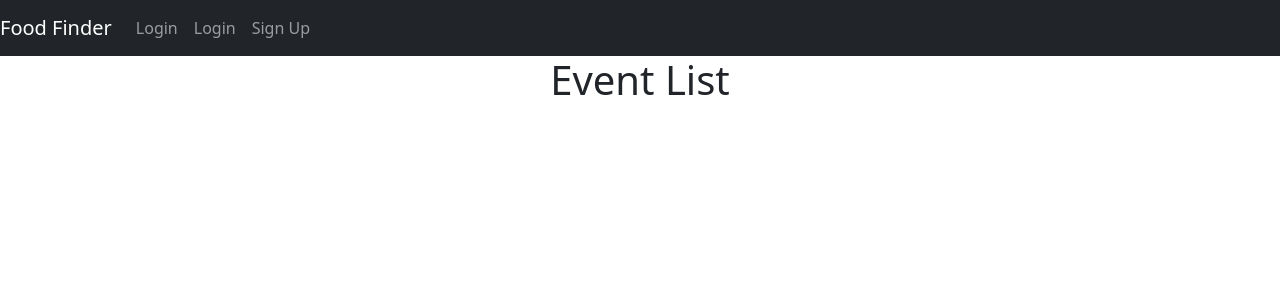
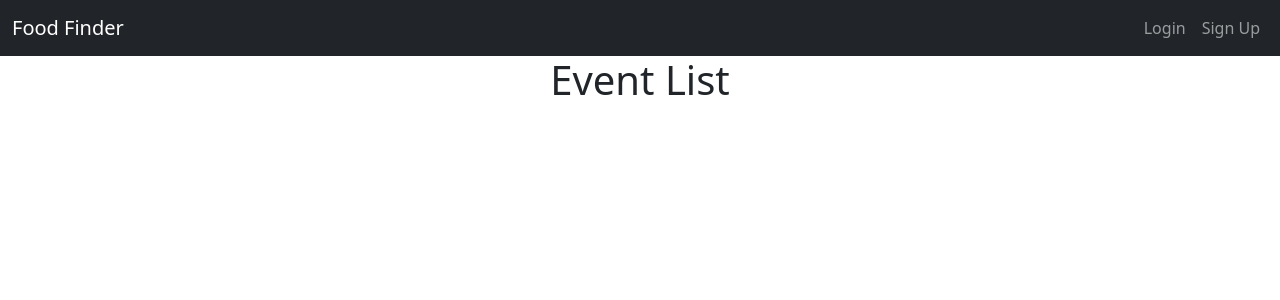
Before and after one commit to probstlukas/viscon_hackathon_2022, a Flask app: page / in a window 1280 px wide. Shown: the top 300 px of the page. Run offline with Flask 2, Linux system fonts and the light colour scheme; data that the repository does not hold is empty; some libraries are stand-ins or nearby versions.

Commit message:
Right align (bootstrap 5)

```diff
--- a/website/templates/base.html
+++ b/website/templates/base.html
@@ -23,7 +23,8 @@
     <title>{% block title %}Home{% endblock %}</title>
   </head>
   <body>
-    <nav class="navbar navbar-expand-lg navbar-dark bg-dark d-flex">
+    <nav class="navbar navbar-expand-lg navbar-dark bg-dark">
+      <div class="container-fluid">
         <a class="navbar-brand" href="/">Food Finder</a>
         <button
           class="navbar-toggler"
@@ -34,15 +35,15 @@
           <span class="navbar-toggler-icon"></span>
         </button>
         <div class="collapse navbar-collapse" id="navbar">
-        <div class="navbar-nav">
-          <a class="nav-item nav-link" id="login" href="/login">Login</a>
+          <ul class="navbar-nav ms-auto">
             {% if not user.is_authenticated %}
-          <a class="nav-item nav-link" id="login" href="/login">Login</a>
-          <a class="nav-item nav-link" id="signUp" href="/sign-up">Sign Up</a>
+            <li class="nav-item"><a class="nav-link" id="login" href="/login">Login</a></li>
+            <li class="nav-item"><a class="nav-link" id="signUp" href="/sign-up">Sign Up</a></li>
             {% else %}
-          <a class="nav-item nav-link" id="add-event" href="/add-event">Add Event</a>
-          <a class="nav-item nav-link" id="logout" href="/logout">Logout</a>
+            <li class="nav-item"><a class="nav-link" id="add-event" href="/add-event">Add Event</a></li>
+            <li class="nav-item"><a class="nav-link" id="logout" href="/logout">Logout</a></li>
             {% endif %}
+          </ul>
         </div>
       </div>
     </nav>
```
Lines whose indentation alone changed are shown as unchanged.
